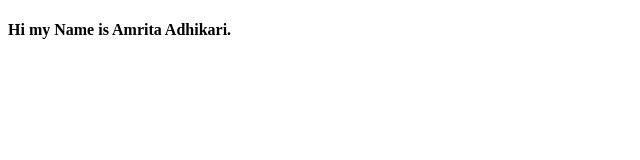
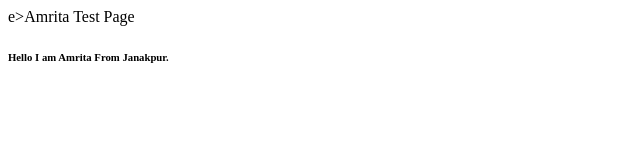
Before and after one commit to amrita-adhikari/testwork, a plain HTML site: page index.html in a window 1280 px wide. Shown: the whole page, without its empty margins (0-640 px from the left). Drawn offline with Linux system fonts and the light colour scheme.

Commit message:
text writting

```diff
--- a/index.html
+++ b/index.html
@@ -1,17 +1,18 @@
 <!doctype html>
 <html lang="en">
-
-<head>
-
-    <title>Amrita Test Page</title>
+e>Amrita Test Page</title>
 
 </head>
 
-<body>
+<b
+<head>
 
-    <h4>
-        Hi my Name is Amrita Adhikari.
-    </h4>
+    <titlody>
+
+    <h6>
+        Hello I am Amrita From Janakpur.
+
+    </h6>
 
 </body>
 
```
